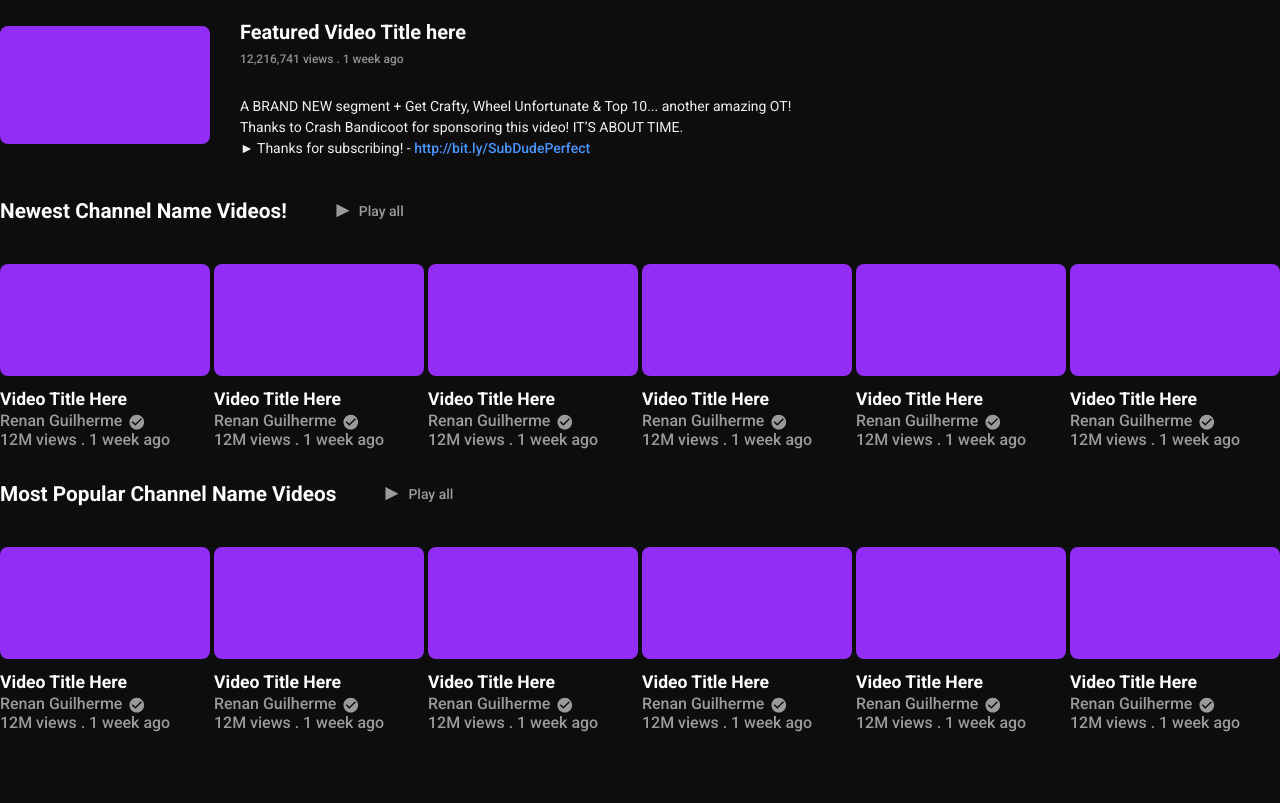
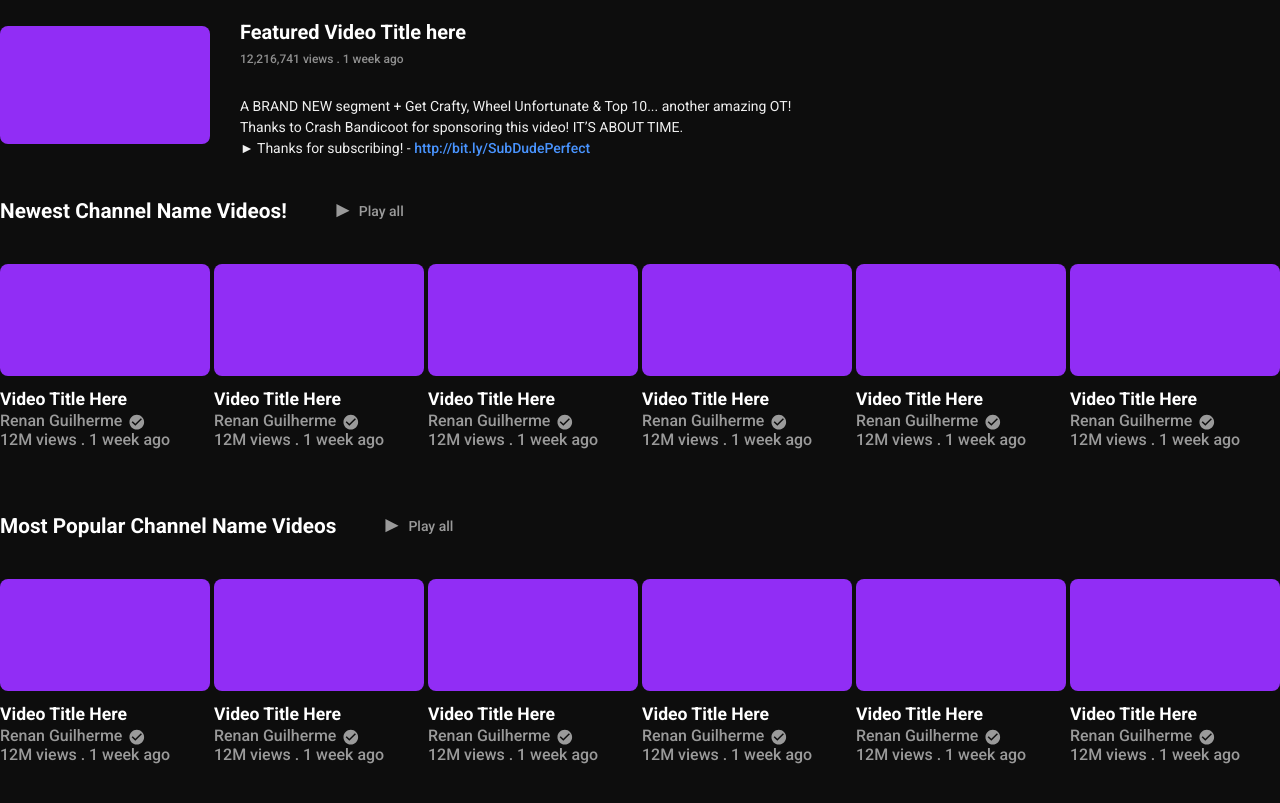
Before and after one commit to codebyneander/clone-youtube, a plain HTML site: page index.html in a window 1280 px wide. Shown: the part 623-1426 px from the top of the page. Drawn offline with Linux system fonts and the light colour scheme.

Commit message:
Update style.css
Atualizei o margin-top da class most-popular

```diff
--- a/style.css
+++ b/style.css
@@ -549,7 +549,7 @@ nav {
   width: 100%;
   height: 251px;
   /* background-color: #FFF; */
-  margin-top: 32px;
+  margin-top: 64px;
 }
 
 .title-most-popular {
```
